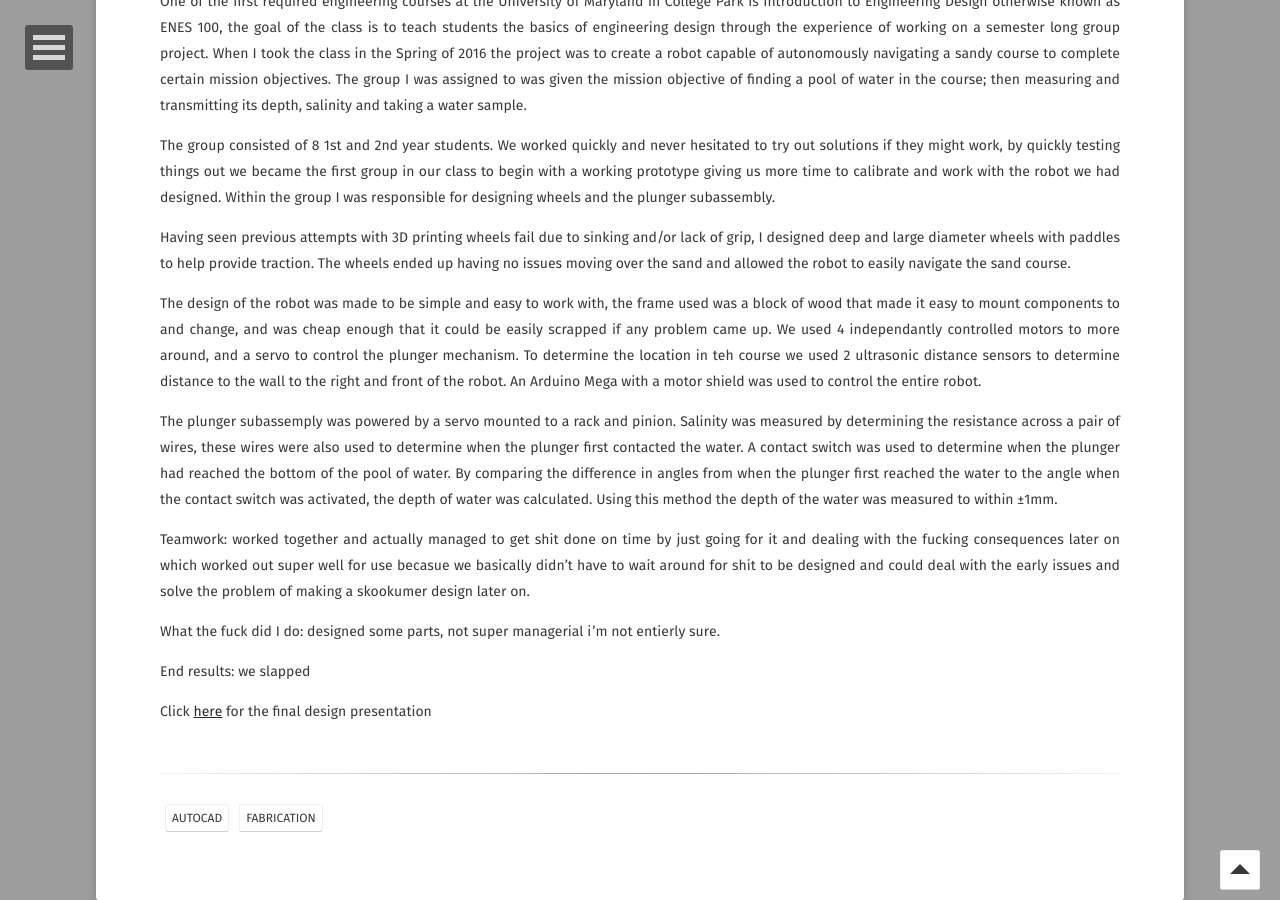
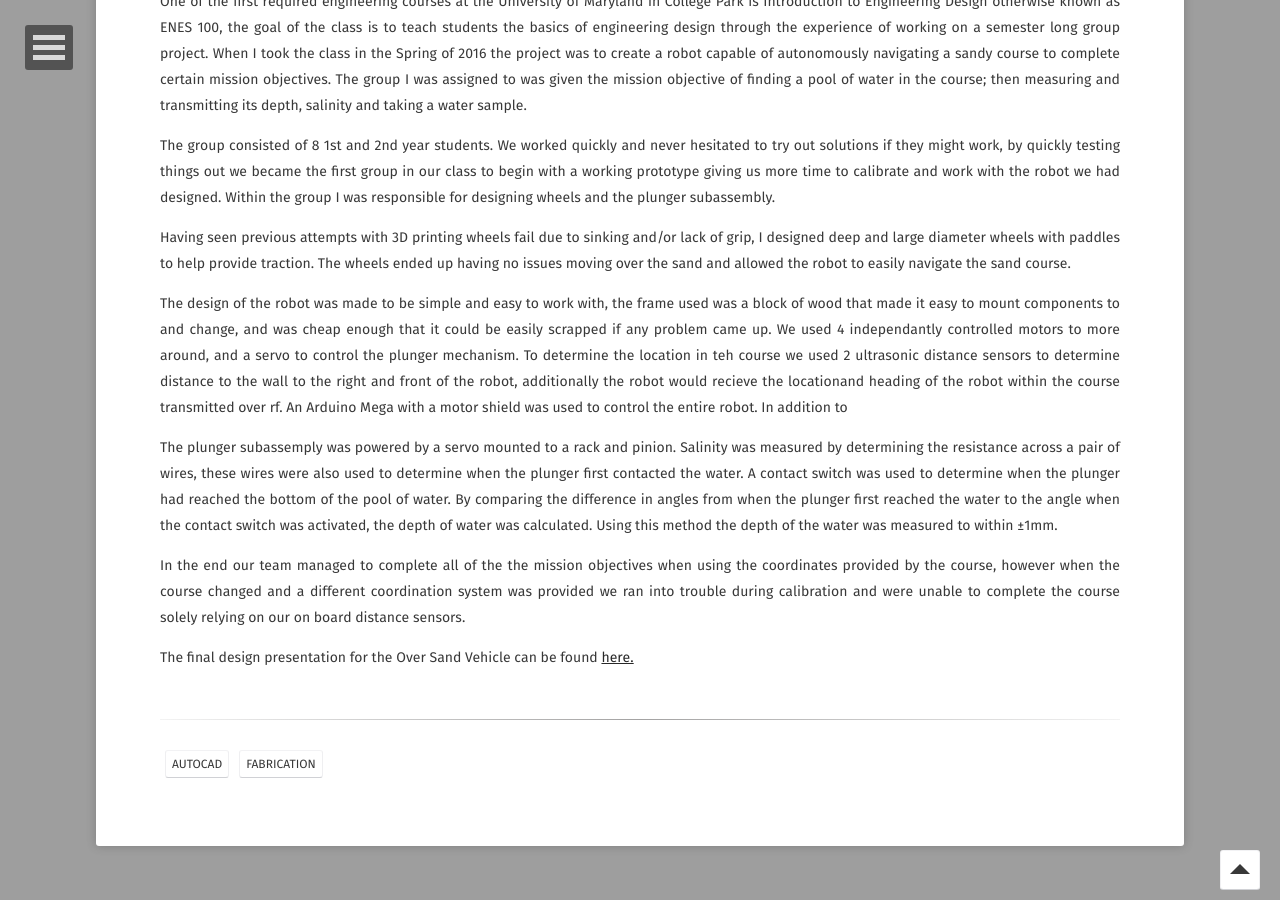
Before and after one commit to andanao/Personal-Site, a Jekyll site: the page built from _posts/OSV/2019-02-15-over-sand-vehicle.markdown, in a window 1280 px wide and 900 px high, scrolled down 644 px. Built offline with Jekyll 4.4.1, drawn with Linux system fonts in a browser that asks for light colours; some web fonts are replaced.

Commit message:
kind finished osv just needs edits

```diff
--- a/_posts/OSV/2019-02-15-over-sand-vehicle.markdown
+++ b/_posts/OSV/2019-02-15-over-sand-vehicle.markdown
@@ -19,14 +19,10 @@ The group consisted of 8 1st and 2nd year students.  We worked quickly and never
 
 Having seen previous attempts with 3D printing wheels fail due to sinking and/or lack of grip, I designed deep and large diameter wheels with paddles to help provide traction.  The wheels ended up having no issues moving over the sand and allowed the robot to easily navigate the sand course.
 
-The design of the robot was made to be simple and easy to work with, the frame used was a block of wood that made it easy to mount components to and change, and was cheap enough that it could be easily scrapped if any problem came up.  We used 4 independantly controlled motors to more around, and a servo to control the plunger mechanism.  To determine the location in teh course we used 2 ultrasonic distance sensors to determine distance to the wall to the right and front of the robot.  An Arduino Mega with a motor shield was used to control the entire robot.
+The design of the robot was made to be simple and easy to work with, the frame used was a block of wood that made it easy to mount components to and change, and was cheap enough that it could be easily scrapped if any problem came up.  We used 4 independantly controlled motors to more around, and a servo to control the plunger mechanism.  To determine the location in teh course we used 2 ultrasonic distance sensors to determine distance to the wall to the right and front of the robot, additionally the robot would recieve the locationand heading of the robot within the course transmitted over rf.  An Arduino Mega with a motor shield was used to control the entire robot.  In addition to
 
 The plunger subassemply was powered by a servo mounted to a rack and pinion.  Salinity was measured by determining the resistance across a pair of wires, these wires were also used to determine when the plunger first contacted the water.  A contact switch was used to determine when the plunger had reached the bottom of the pool of water.  By comparing the difference in angles from when the plunger first reached the water to the angle when the contact switch was activated, the depth of water was calculated.  Using this method the depth of the water was measured to within ±1mm.
 
-Teamwork: worked together and actually managed to get shit done on time by just going for it and dealing with the fucking consequences later on which worked out super well for use becasue we basically didn't have to wait around for shit to be designed and could deal with the early issues and solve the problem of making a skookumer design later on.
+In the end our team managed to complete all of the the mission objectives when using the coordinates provided by the course, however when the course changed and a different coordination system was provided we ran into trouble during calibration and were unable to complete the course solely relying on our on board distance sensors.
 
-What the fuck did I do: designed some parts, not super managerial i'm not entierly sure.
-
-End results: we slapped
-
-Click [here](\portfolio\OSV\IMG2673127916211807558.jpg) for the final design presentation
+The final design presentation for the Over Sand Vehicle can be found [here.](\portfolio\OSV\IMG2673127916211807558.jpg)
```
